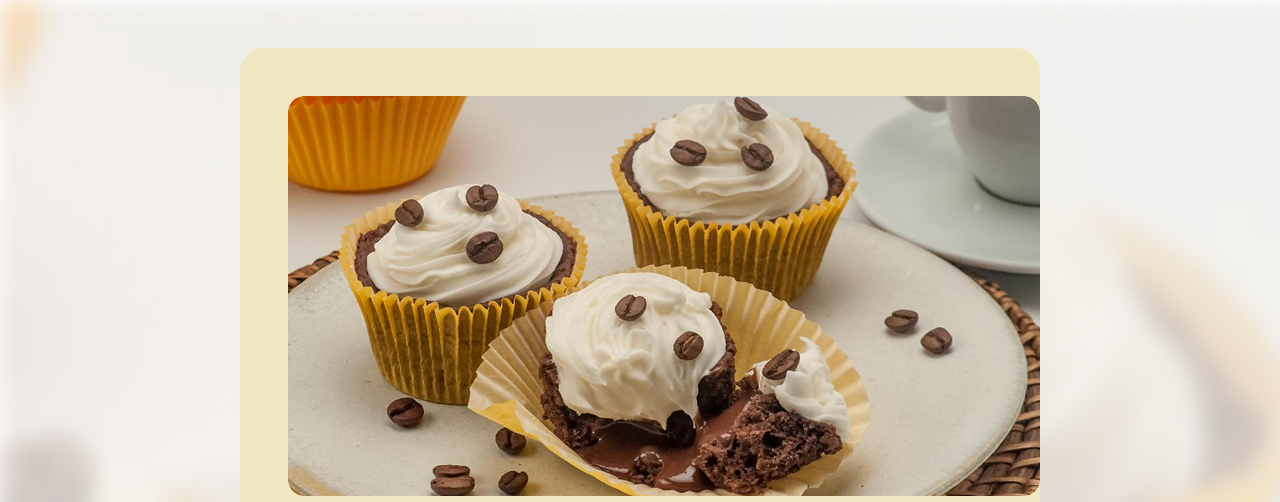
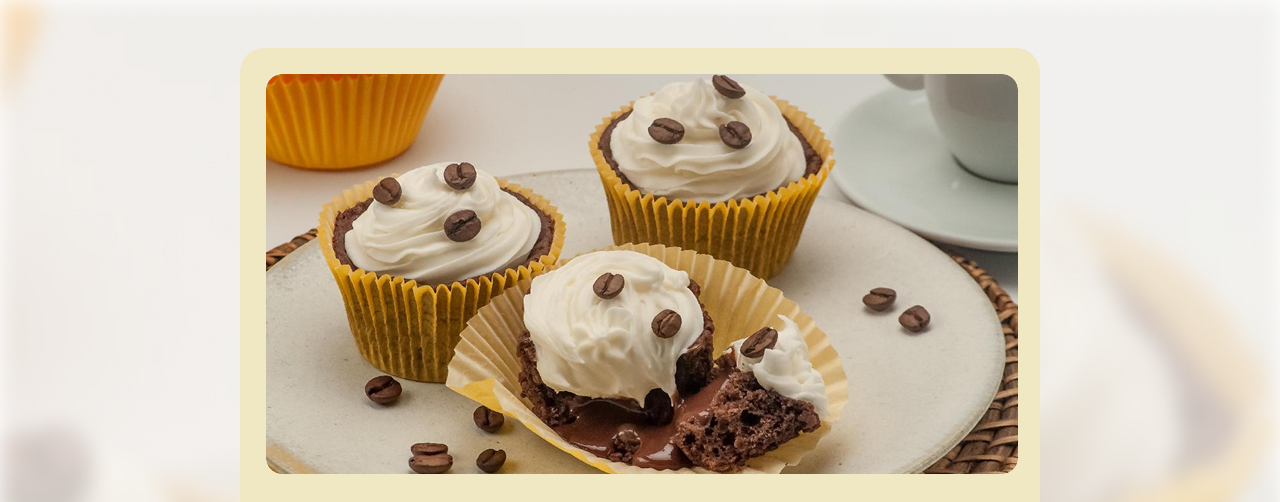
Before and after one commit to luanbjj021/projeto-recipe-page, a plain HTML site: page index.html in a window 1280 px wide. Shown: the top 502 px of the page. Drawn offline with Linux system fonts and the light colour scheme; a web font is replaced by a local one.

Commit message:
corrigindo img

```diff
--- a/style.css
+++ b/style.css
@@ -17,7 +17,7 @@ body {
 #page{
   box-sizing: border-box;
   width: 800px;
-  padding: 24px;
+  padding: 2px;
   background-color:#F0E8C2;
   border-radius: 24px;
   margin:48px auto 28px;
```
